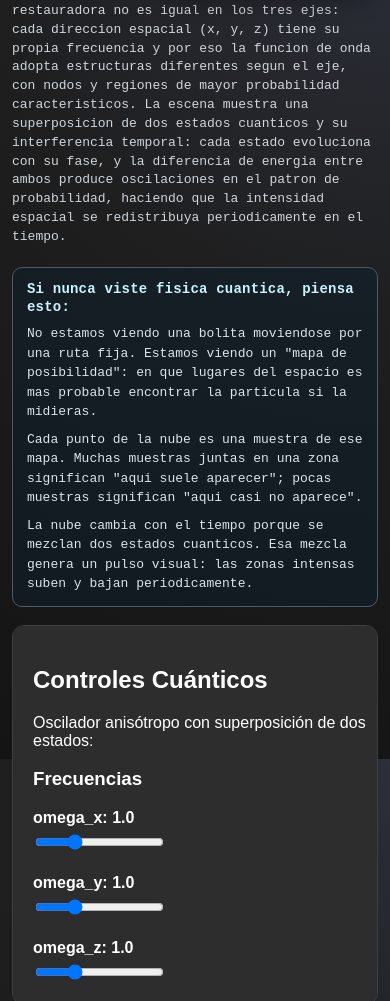
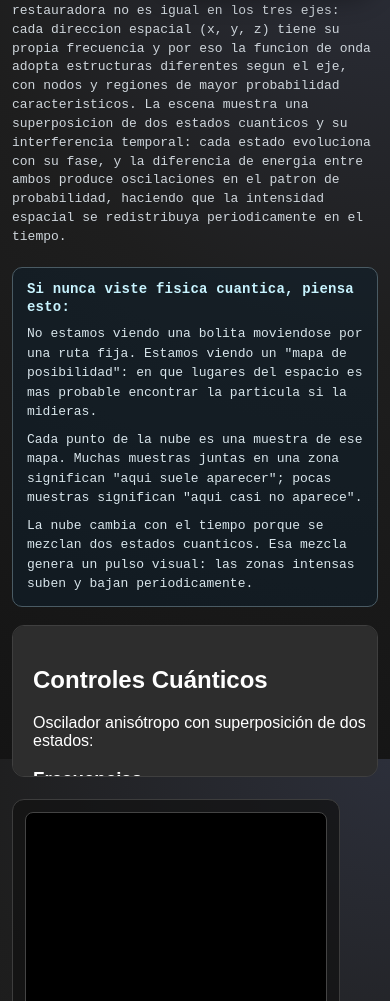
Before and after one commit to alexfgc/OsciladorCuantico, a plain HTML site: page index.html in a window 390 px wide. Shown: the part 85-1086 px from the top of the page. Drawn offline with Linux system fonts and the light colour scheme; no server answers.

Commit message:
altura sliders movil

```diff
--- a/index.html
+++ b/index.html
@@ -546,7 +546,7 @@
 
             #controles {
                 width: calc(100% - 24px);
-                max-height: 45vh;
+                max-height: 18vh;
                 margin: 12px;
             }
 
```
